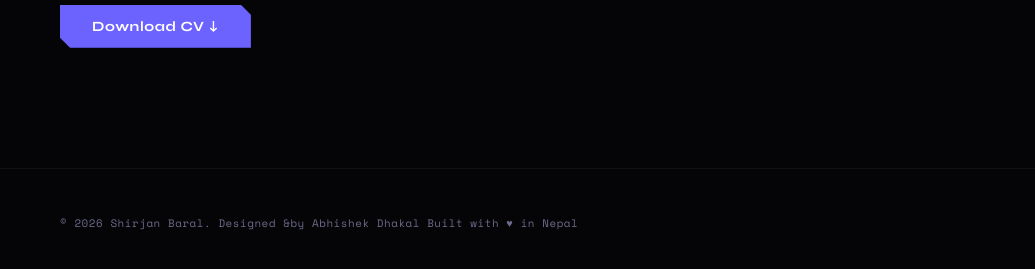
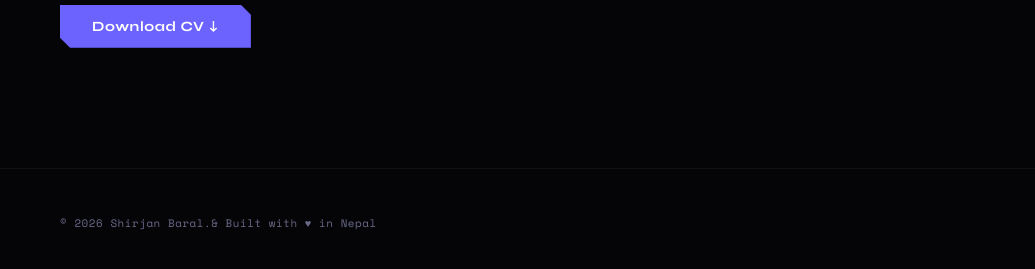
Before and after one commit to shirjalbaral/personal-protfolio, a plain HTML site: page index.html in a window 1280 px wide. Shown: the part 4014-4283 px from the top of the page, 0-1035 px from the left. Drawn offline with nearby package versions, Linux system fonts and the light colour scheme; no server answers; animation ran at ten frames a second.

Commit message:
remove:change some codes

```diff
--- a/index.html
+++ b/index.html
@@ -235,7 +235,7 @@
 </section>
 
 <footer>
-  <p>&copy; 2026 Shirjan Baral. Designed &amp;by Abhishek Dhakal Built with &hearts; in Nepal</p>
+  <p>&copy; 2026 Shirjan Baral.&amp; Built with &hearts; in Nepal</p>
   <div class="social-row">
 
     <a href="https://github.com/shirjalbaral/" class="soc" target="_blank"><i class="fa-brands fa-github"></i></a>
```
